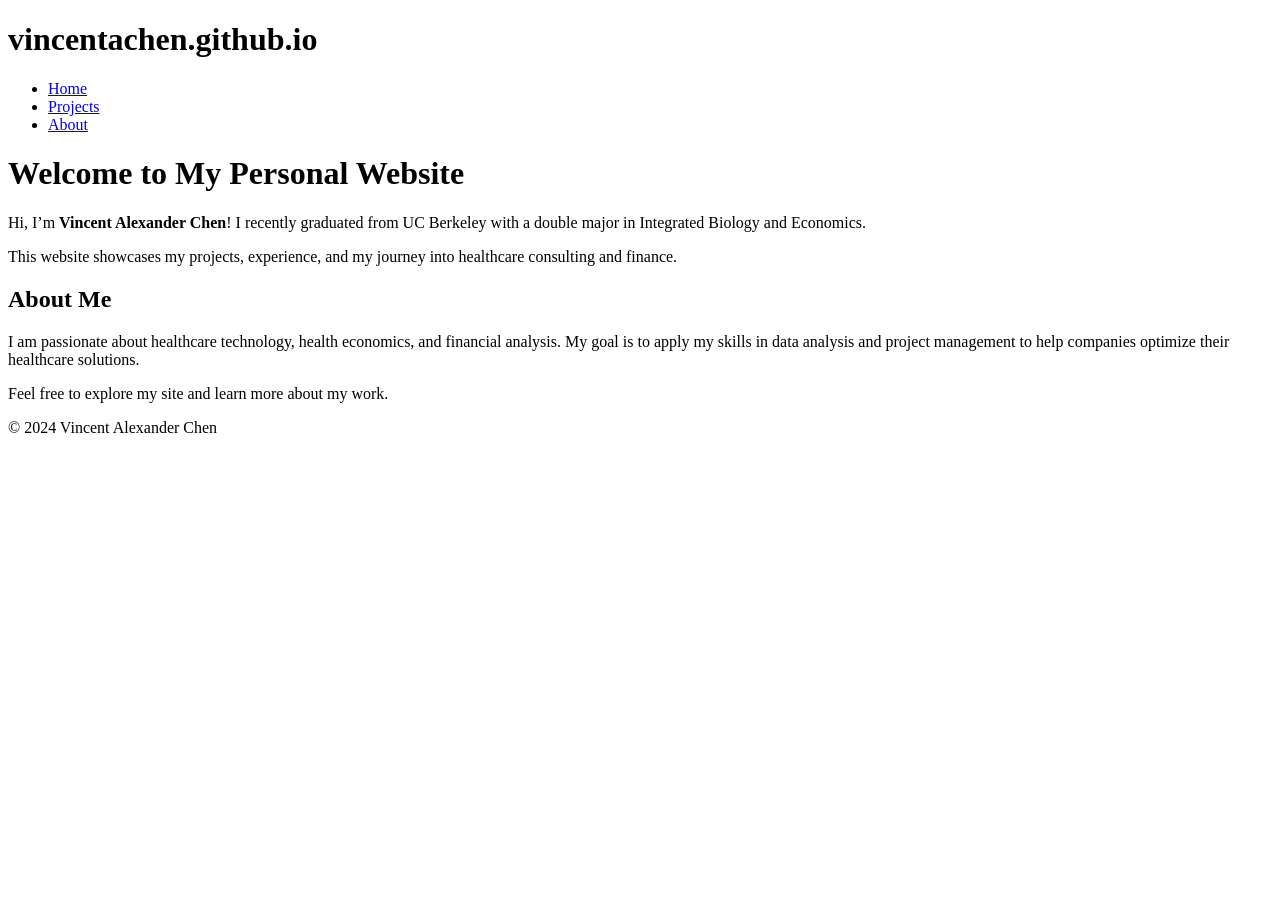
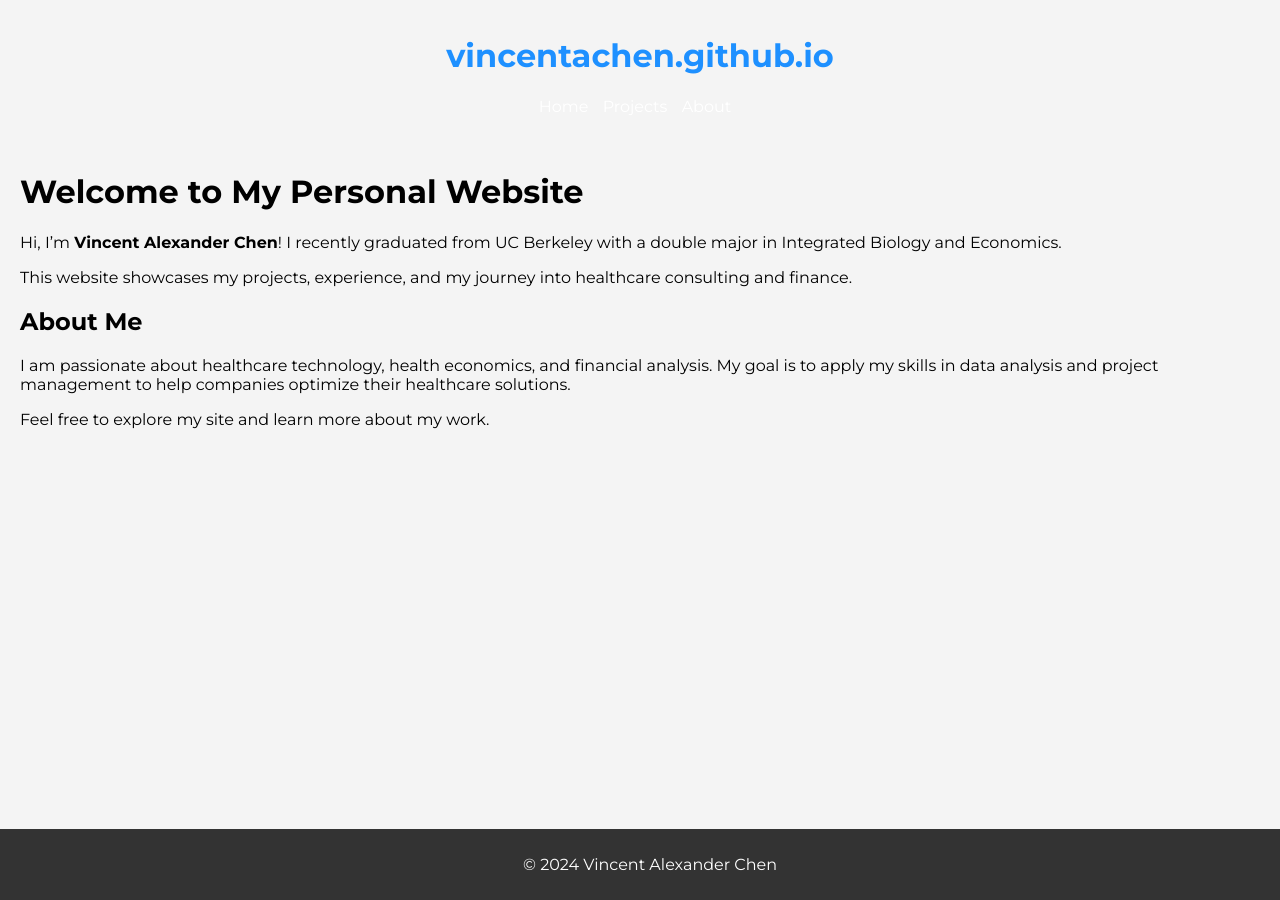
Before and after one commit to vincentachen/vincentachen.github.io, a Jekyll site: the page built from index.md, in a window 1280 px wide. Built offline with Jekyll 4.4.1, drawn with Linux system fonts in a browser that asks for light colours.

Commit message:
Update default.html

```diff
--- a/_layouts/default.html
+++ b/_layouts/default.html
@@ -1,9 +1,14 @@
 <!DOCTYPE html>
 <html lang="en">
 <head>
-<link rel="preconnect" href="https://fonts.googleapis.com">
-<link rel="preconnect" href="https://fonts.gstatic.com" crossorigin>
-<link href="https://fonts.googleapis.com/css2?family=Montserrat:ital,wght@0,100..900;1,100..900&display=swap" rel="stylesheet">
+    <meta charset="UTF-8">
+    <meta name="viewport" content="width=device-width, initial-scale=1.0">
+    <title>{{ page.title | default: site.title }}</title>
+    <link rel="stylesheet" href="{{ '/assets/css/styles.css' | relative_url }}">
+    <link rel="preconnect" href="https://fonts.googleapis.com">
+    <link rel="preconnect" href="https://fonts.gstatic.com" crossorigin>
+    <link href="https://fonts.googleapis.com/css2?family=Montserrat:ital,wght@0,100..900;1,100..900&display=swap" rel="stylesheet">
+</head>
 </head>
 <body>
     <header>
```
